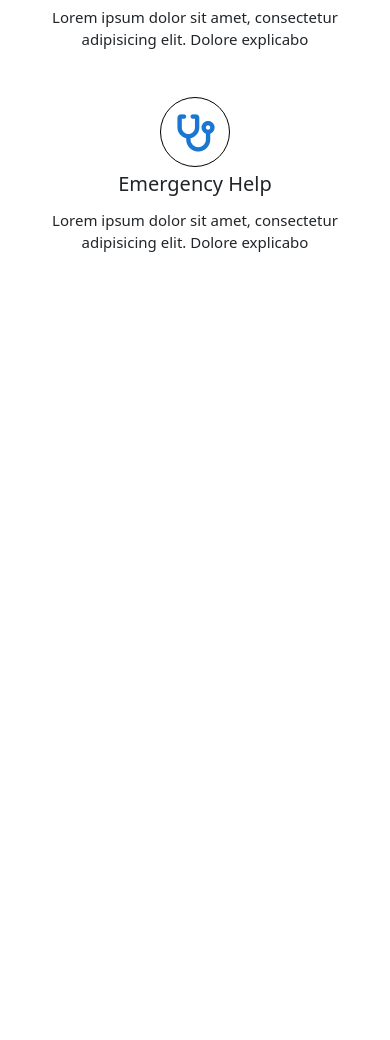
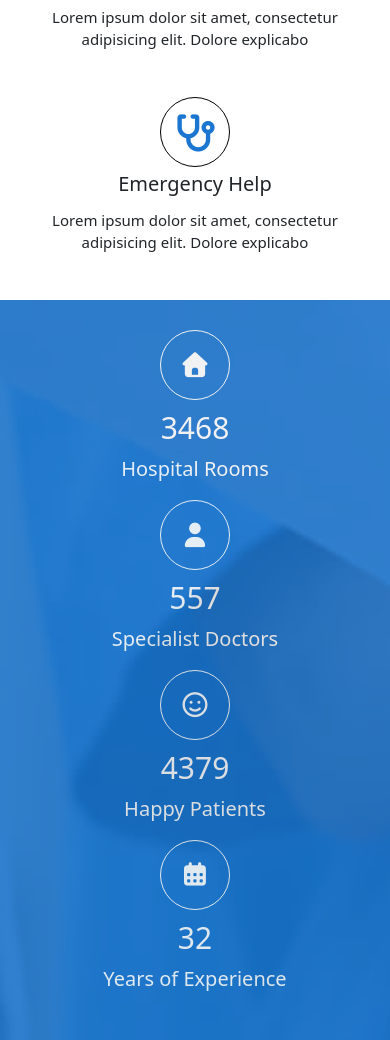
Before and after one commit to yahyajmilou99/final-project-css-Yahya-Jmilou, a plain HTML site: page index.html in a window 390 px wide. Shown: the part 1157-2197 px from the top of the page. Before the commit the page ends 1457 px from the top, so only its background shows below. Drawn offline with nearby package versions, Linux system fonts and the light colour scheme.

Commit message:
section 3 done

```diff
--- a/index.html
+++ b/index.html
@@ -190,8 +190,43 @@
                     </div>
                 </div>
             </div>
+        </section>
 
+        <!--& section 3 -->
+
+        <section class="section_3 d-md-flex justify-content-md-center">
+            <div class="section_3_container d-md-flex justify-content-md-center align-items-md-center gap-md-5">
+                <div class=" d-md-flex align-items-md-center justify-content-md-center flex-md-row d-flex align-items-center flex-column gap-md-2 ">
+                    <div class="sec_3_round"><i class="fa-solid fa-house"></i></div>
+                    <div class="sec_3_text">
+                        <h6>3468</h6>
+                        <p>Hospital Rooms</p>
+                    </div>
+                </div>
+                <div class=" d-md-flex align-items-md-center justify-content-md-center flex-md-row d-flex align-items-center flex-column gap-md-2 ">
+                    <div class="sec_3_round"><i class="fa-solid fa-user"></i></div>
+                    <div class="sec_3_text">
+                        <h6>557</h6>
+                        <p>Specialist Doctors</p>
+                    </div>
+                </div>
+                <div class=" d-md-flex align-items-md-center justify-content-md-center flex-md-row d-flex align-items-center flex-column gap-md-2  ">
+                    <div class="sec_3_round"><i class="fa-regular fa-face-smile"></i></div>
+                    <div class="sec_3_text">
+                        <h6>4379</h6>
+                        <p>Happy Patients</p>
+                    </div>
+                </div>
+                <div class=" d-md-flex align-items-md-center justify-content-md-center flex-md-row d-flex align-items-center flex-column gap-md-2 ">
+                    <div class="sec_3_round"><i class="fa-solid fa-calendar-days"></i></div>
+                    <div class="sec_3_text">
+                        <h6>32</h6>
+                        <p>Years of Experience</p>
+                    </div>
+                </div>
+            </div>
         </section>
+
     </main>
 
 
--- a/src/sass/Modules/home/_main.sass
+++ b/src/sass/Modules/home/_main.sass
@@ -95,11 +95,14 @@
     justify-content: center !important
     justify-content: space-around !important
 .rounded_icon
-    font-size: 25px
+    font-size: 22px
     border-radius: 50% !important
     border: black solid 1px !important
     width: 50px !important
     height: 50px !important
+    display: flex !important
+    justify-content: center !important
+    align-items: center !important
 
 .section_2_part
     display: flex !important
@@ -117,6 +120,40 @@
     font-size: 10px !important
 
 // section 2 done
+
+// section 3
+
+.section_3
+    height: 35vh !important
+    background-image: url(../img/bread-bg.jpg) !important
+    background-size: cover
+
+.section_3_container
+    width: 100% !important
+    background-color: $blue !important
+    opacity: 80% !important
+
+
+.sec_3_round
+    // padding: 13px !important
+    height: 50px !important
+    width: 50px !important
+    border-radius: 50% !important
+    font-size: 15px !important
+    display: flex !important
+    align-items: center !important
+    justify-content: center !important
+    border: 1px white solid
+    color: white !important
+
+.sec_3_text
+    font-size: 10px !important
+    margin-top: 10px !important
+    color: white
+    h6
+        font-size: 15px !important
+
+// section 3 done
 
 @media  (max-width: 430px)
 
@@ -249,3 +286,44 @@
         flex-direction: column
 
     // section 2 done
+
+    // section 3
+
+    .section_3
+        height: fit-content !important
+        background-image: url(../img/bread-bg.jpg) !important
+        background-size: cover
+
+
+    .section_3_container
+        width: 100% !important
+        background-color: $blue !important
+        opacity: 85% !important
+        display: flex !important
+        flex-direction: column !important
+        align-items: center !important
+        justify-content: center !important
+        padding: 30px !important
+
+
+    .sec_3_round
+        // padding: 13px !important
+        height: 70px !important
+        width: 70px !important
+        border-radius: 50% !important
+        font-size: 25px !important
+        display: flex !important
+        align-items: center !important
+        justify-content: center !important
+        border: 1px white solid
+        color: white !important
+
+    .sec_3_text
+        font-size: 20px !important
+        margin-top: 10px !important
+        color: white
+        text-align: center !important
+        h6
+            font-size: 30px !important
+
+    // section 3 done
```
Also changed, not shown: public/css/app.css, 1 other file.
